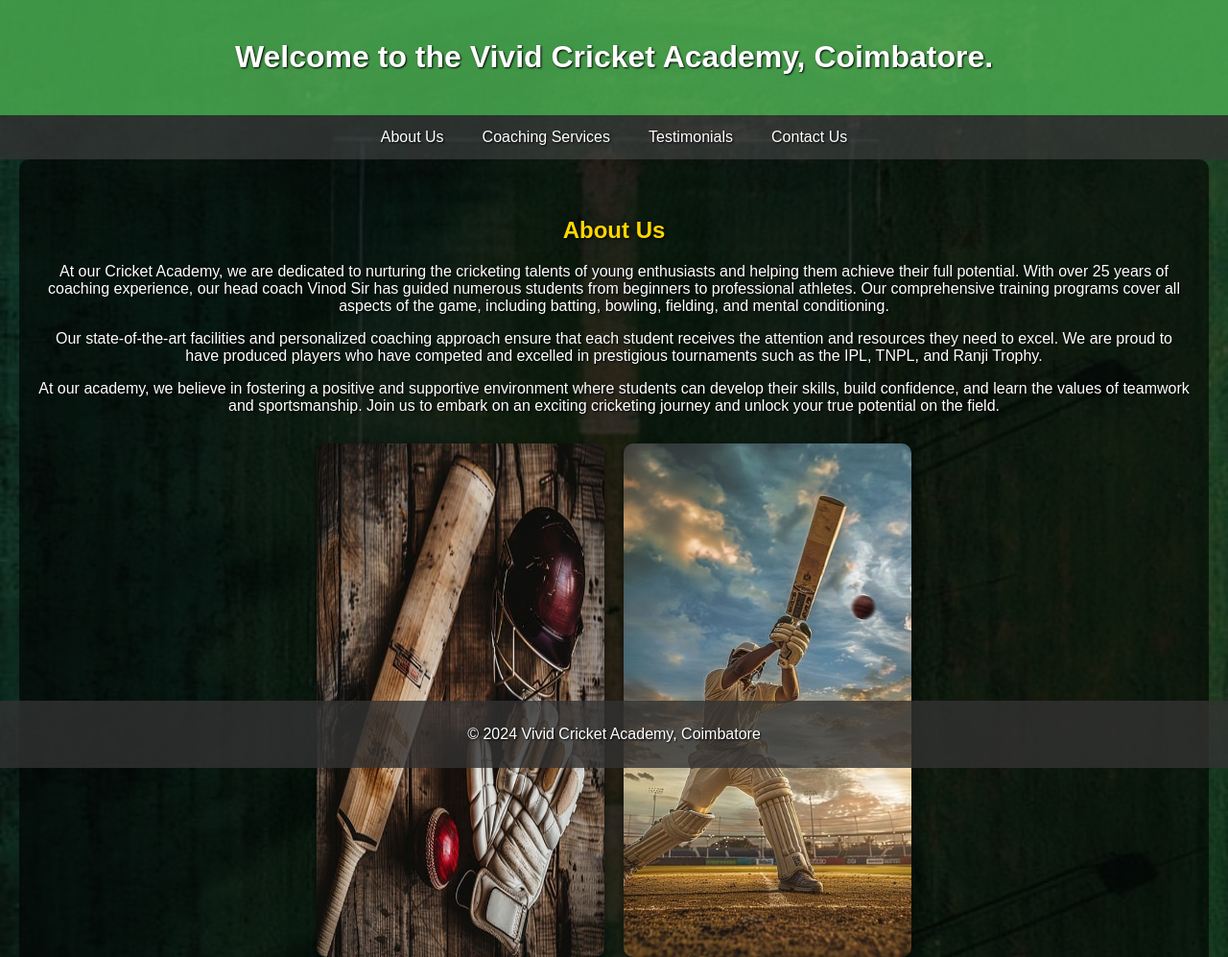
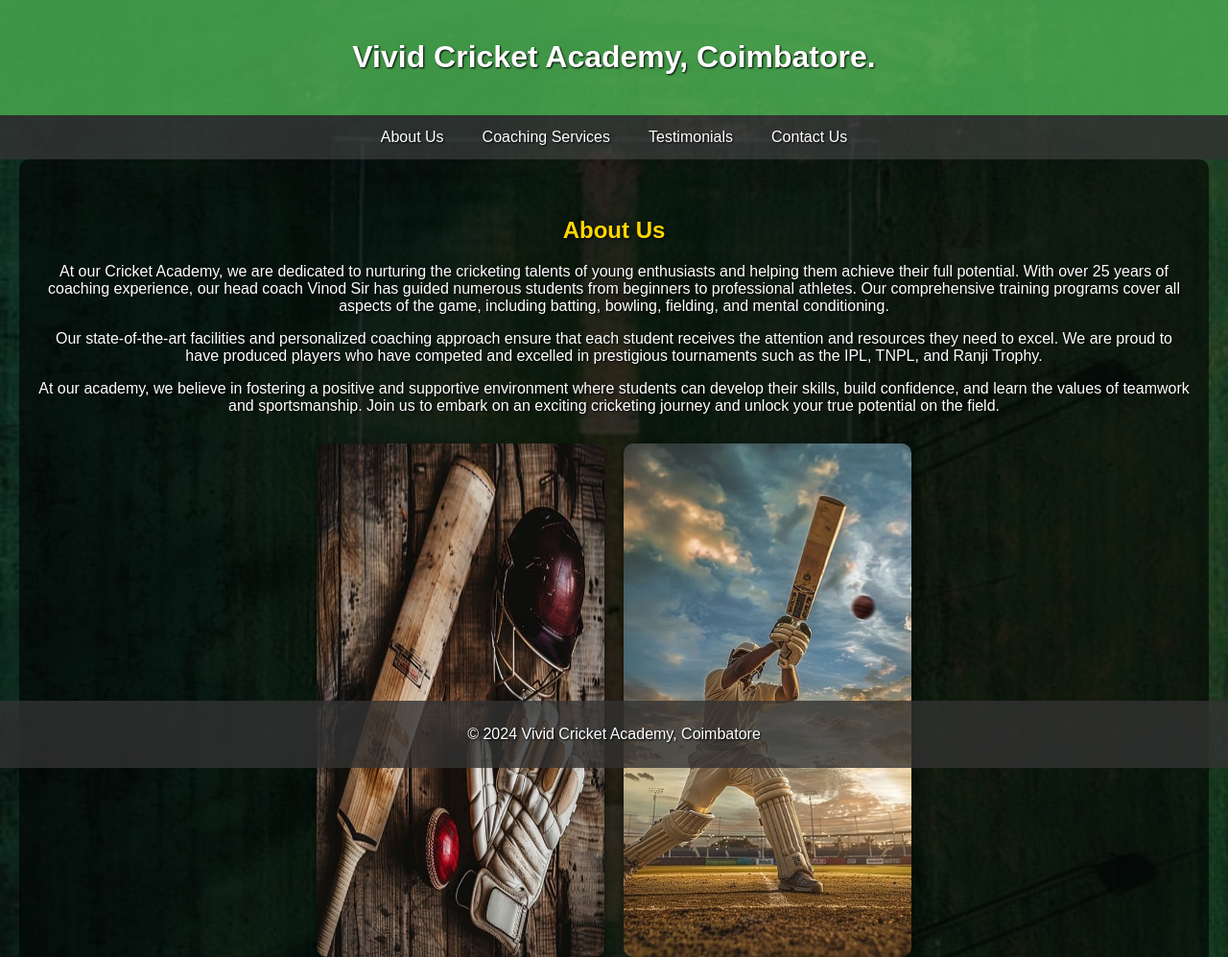
Before and after one commit to SaravananPalanismay/cricket-academy, a plain HTML site: page index.html in a window 1280 px wide. Shown: the top 997 px of the page at 96% size. Drawn offline with Linux system fonts and the light colour scheme.

Commit message:
Update index.html

```diff
--- a/index.html
+++ b/index.html
@@ -100,7 +100,7 @@
 </head>
 <body>
     <header>
-        <h1>Welcome to the Vivid Cricket Academy, Coimbatore.</h1>
+        <h1>Vivid Cricket Academy, Coimbatore.</h1>
     </header>
     <nav>
         <a href="#about">About Us</a>
```
